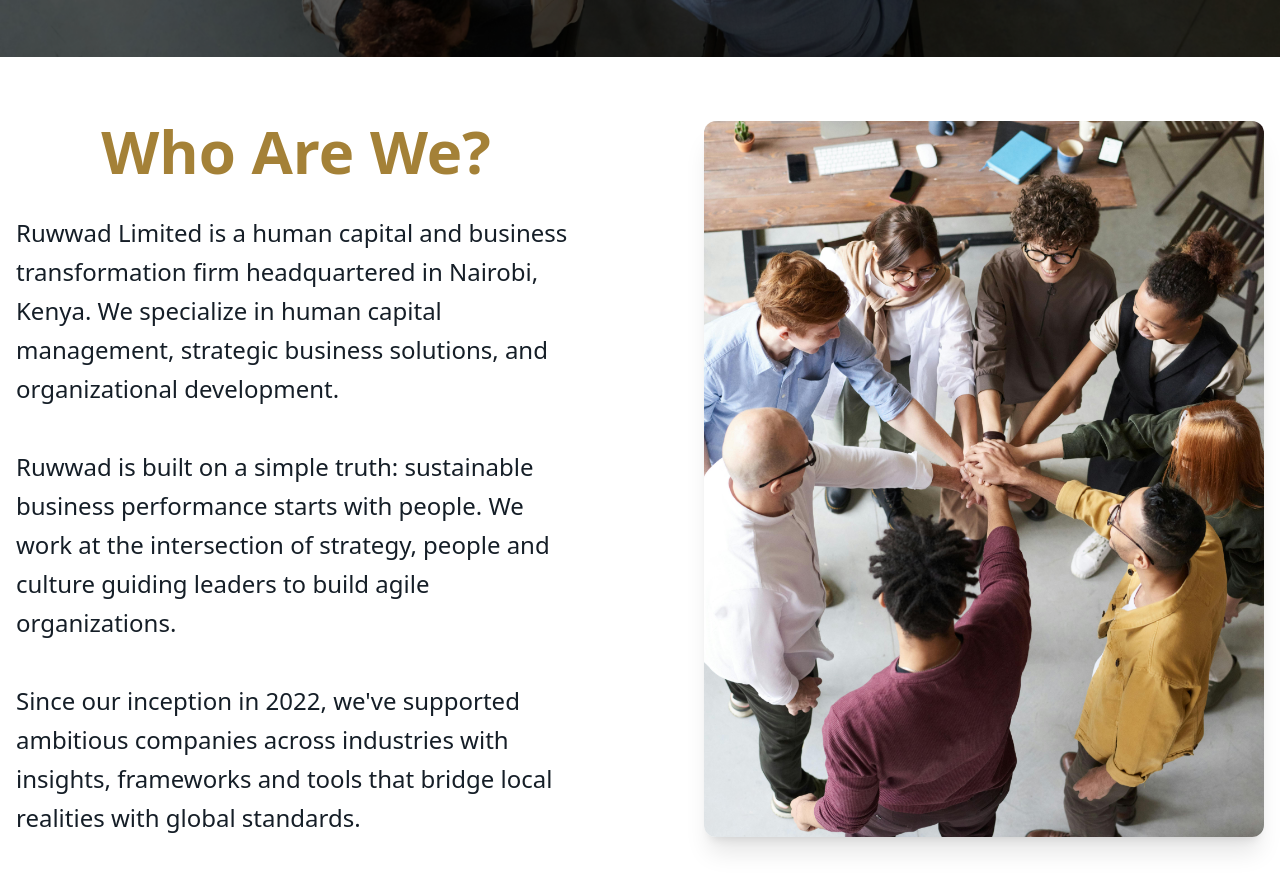
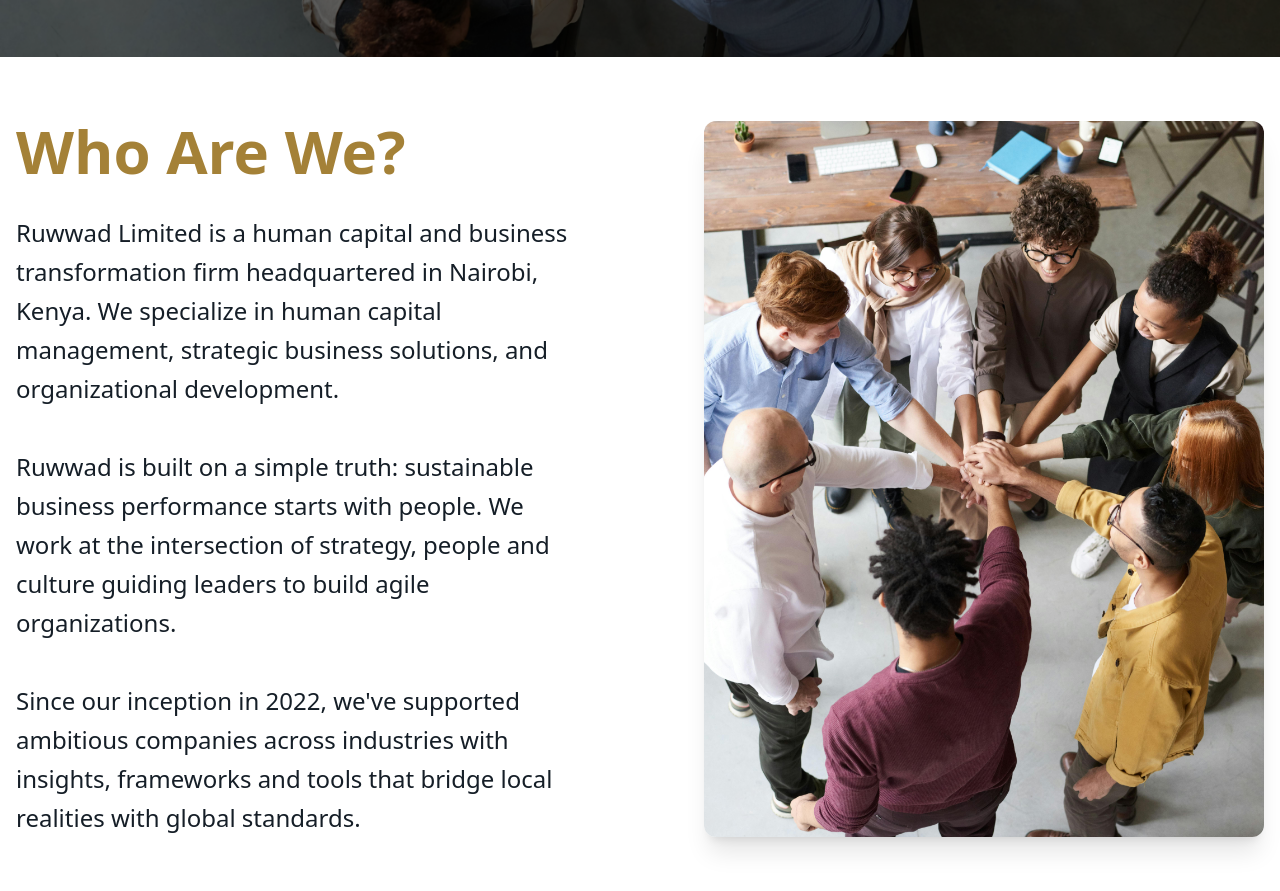
Before and after one commit to KaizeninCode/ruwwaid, a Next.js app: page / in a window 1280 px wide. Shown: the part 840-1731 px from the top of the page. Built offline with nearby package versions, Linux system fonts and the light colour scheme.

Commit message:
feat:about us section

```diff
--- a/app/sections/AboutUs.tsx
+++ b/app/sections/AboutUs.tsx
@@ -12,7 +12,7 @@
     <section id='about-us' className='max-w-7xl mx-auto px-4 py-16 min-h-screen'>
       <div className="max-lg:flex max-lg:flex-col grid grid-cols-2 lg:gap-32 gap-8">
         <div className="flex flex-col">
-            <h2 className="font-bold text-[#a48137] lg:text-6xl text-4xl md:text-center mb-8">Who Are We?</h2>
+            <h2 className="font-bold text-[#a48137] lg:text-6xl text-4xl max-md:text-center mb-8">Who Are We?</h2>
             <p className='lg:text-2xl text-lg text-[#151e27] leading-relaxed'>
             Ruwwad Limited is a human capital and business transformation firm headquartered in Nairobi, Kenya.
             We specialize in human capital management, strategic business solutions, and organizational development.
```
